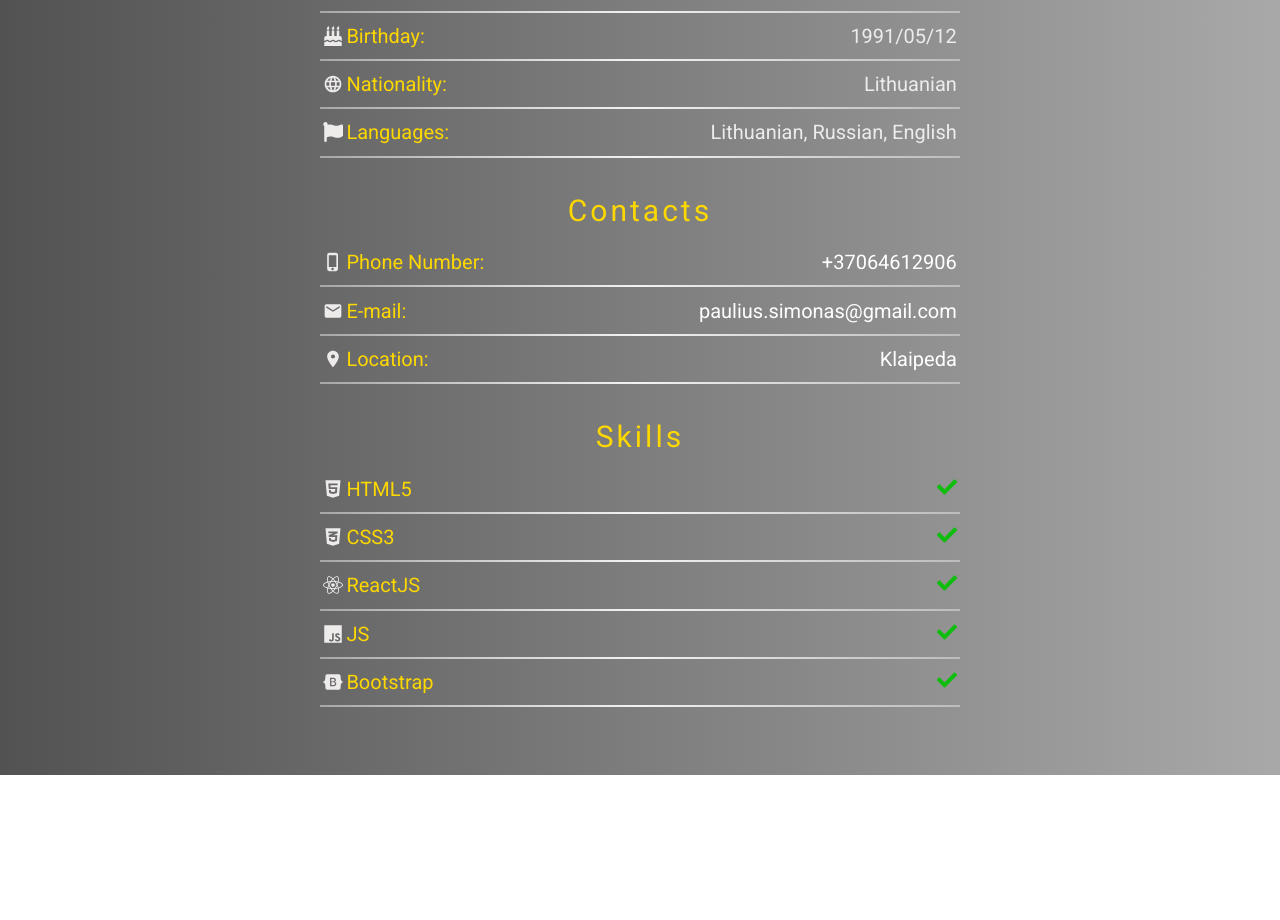
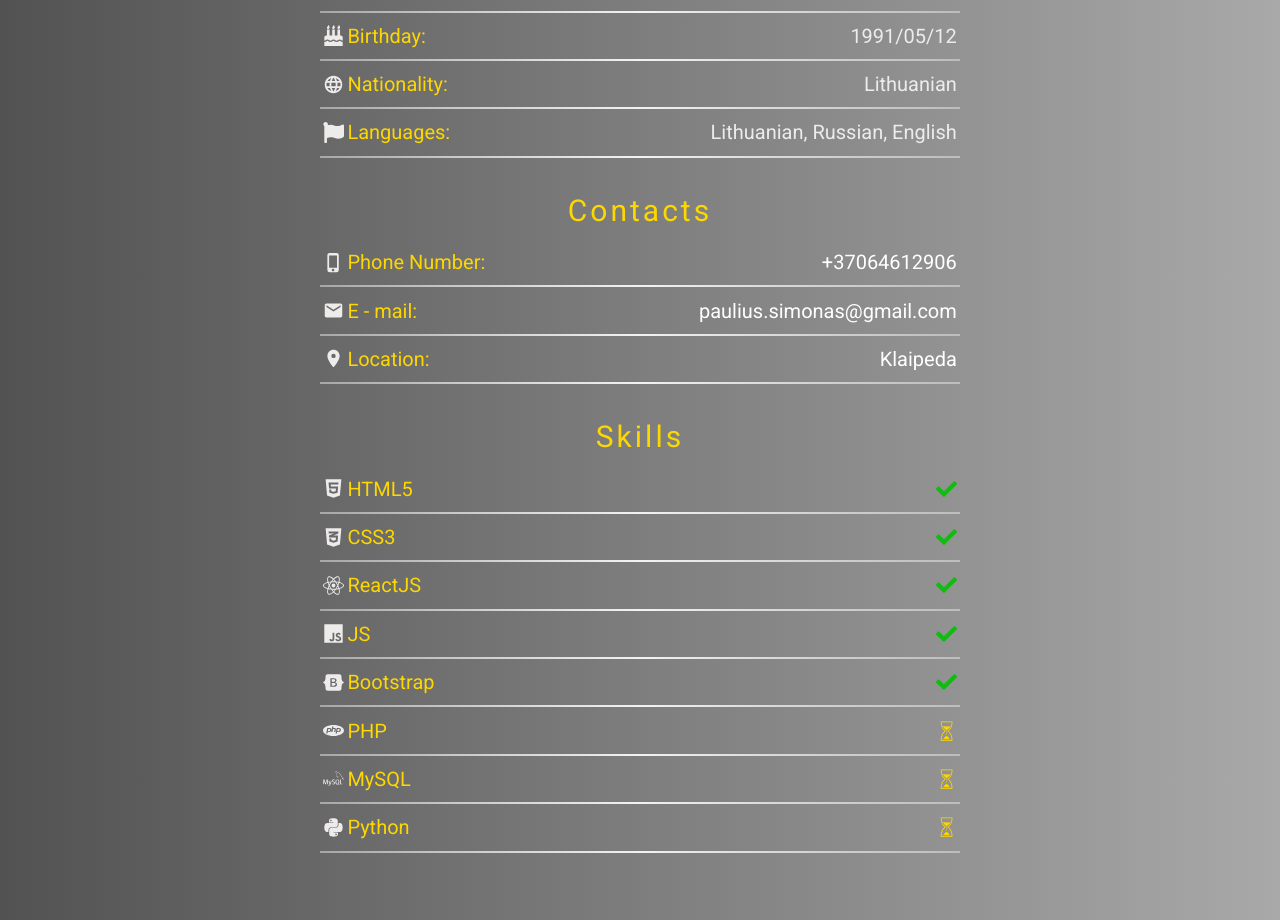
Before and after one commit to simuxs123/CV, a React (Create React App) app: page /aboutme in a window 1280 px wide. Shown: the part 1505-2425 px from the top of the page. Before the commit the page ends 2280 px from the top, so only its background shows below. Built offline with nearby package versions, Linux system fonts and the light colour scheme.

Commit message:
Update skills

```diff
--- a/src/components/data.jsx
+++ b/src/components/data.jsx
@@ -2,6 +2,13 @@ import logo from "../style/img/react1.jpg";
 import world from "../style/img/world1.jpg";
 import weather from "../style/img/weather1.jpg";
 import post from "../style/img/post.jpg";
+import {
+  SiMysql,
+  SiPhp
+} from "react-icons/si";
+import {
+  GiSandsOfTime
+} from "react-icons/gi";
 import {
   MdPhoneIphone,
   MdEmail,
@@ -21,6 +28,7 @@ import {
   FaJs,
   FaEye,
   FaGithub,
+  FaPython
 } from "react-icons/fa";
 export const Emoji = (props) => (
   <span
@@ -275,7 +283,7 @@ export const personalData = [
         <p>
           <span className="info-item">
             <MdEmail className="icon" />
-            E-mail:
+            E - mail:
           </span>
           <a href="mailto:paulius.simonas@gmail.com">
             {" "}
@@ -347,6 +355,30 @@ export const personalData = [
           <FaCheck className="check" />
         </p>
         <hr />
+        <p>
+          <span className="info-item">
+            <SiPhp className="icon" />
+            PHP
+          </span>
+          <GiSandsOfTime className="progress" />
+        </p>
+        <hr />
+        <p>
+          <span className="info-item">
+            <SiMysql className="icon" />
+            MySQL
+          </span>
+          <GiSandsOfTime className="progress" />
+        </p>
+        <hr />
+        <p>
+          <span className="info-item">
+            <FaPython className="icon" />
+            Python
+          </span>
+          <GiSandsOfTime className="progress" />
+        </p>
+        <hr />
       </>
     ),
   },
--- a/src/style/_about.scss
+++ b/src/style/_about.scss
@@ -6,7 +6,7 @@
     &-list{
         @include flex-all(column,nowrap,initial,initial);
         .details {
-            padding-top: 14vh;
+            padding-top: 80px;
             padding-bottom: 3vh;
             background: linear-gradient(
             to right,
@@ -88,16 +88,20 @@
                     padding: 0 .2rem;
                     @include flex-all(row,nowrap,initial,space-between);
                 }
+                svg {
+                    width: 21px;
+                    height: auto;
+                }
                 .icon {
                     color: $secondary-color;
-                    font-size: 1rem;
                     margin-right: .2rem;
-                    width: 20px;
-                    height: auto;
+
                 }
                 .check {
                     color: rgb(14, 189, 14);
-                    margin-left: .5rem;
+                }
+                .progress {
+                    color:$hover-color;
                 }
                 }
             .info-title{
```
Also changed, not shown: 1 other file (tests, documents, lock files or other folders).
